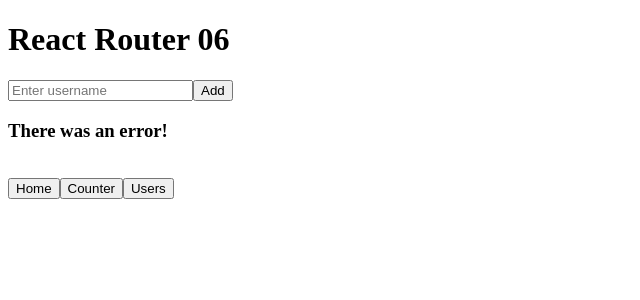
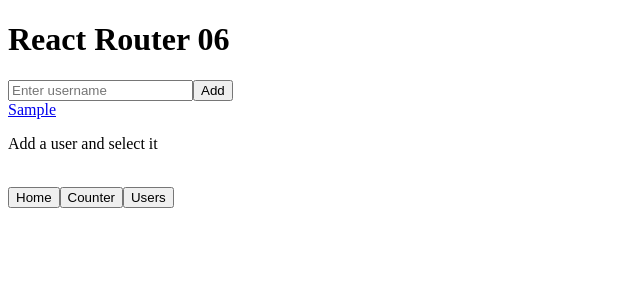
Before and after one commit to silviosmc/Esercizi_React, a React (Create React App) app: page /users in a window 1280 px wide. Both pictures are taken after typing "Sample" into the empty fields and a click on the button "Add". Shown: the top 300 px of the page, without its empty margins (0-640 px from the left). Built offline with nearby package versions, Linux system fonts and the light colour scheme; no server answers.

Commit message:
React Router - 06

```diff
--- a/src/App.js
+++ b/src/App.js
@@ -30,6 +30,7 @@ export function App() {
                 <Route path="/" element={<Welcome name="Silvio"/>} />
                 <Route path="/counter" element={<Counter />} />
                 <Route path="/users" element={<GithubUserList />}>
+                    <Route index element={<p>Add a user and select it</p>}/>
                     <Route path=":username" element={<ShowGithubUser />} />
                 </Route>
                 <Route path="*" element={<div><h3>Not found!</h3></div>} />
--- a/src/GithubUserList.js
+++ b/src/GithubUserList.js
@@ -1,5 +1,6 @@
 import React, { useState } from "react";
-import { GithubUser } from "./GithubUser";
+// import { GithubUser } from "./GithubUser";
+import { Link, Outlet } from "react-router-dom";
 
 export function GithubUserList() {
   const [usernames, setUsernames] = useState([]);
@@ -23,7 +24,10 @@ export function GithubUserList() {
       </div>
 
       {usernames.map((username) => (
-        <GithubUser key={username} username={username} />
+        <div key={username}>
+          <Link to={`/users/${username}`}>{username}</Link>
+          <Outlet/>
+        </div>
       ))}
 
       <br/>
```
